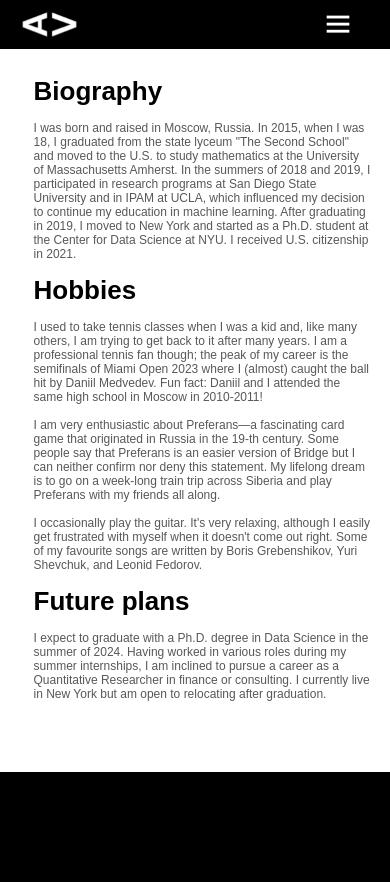
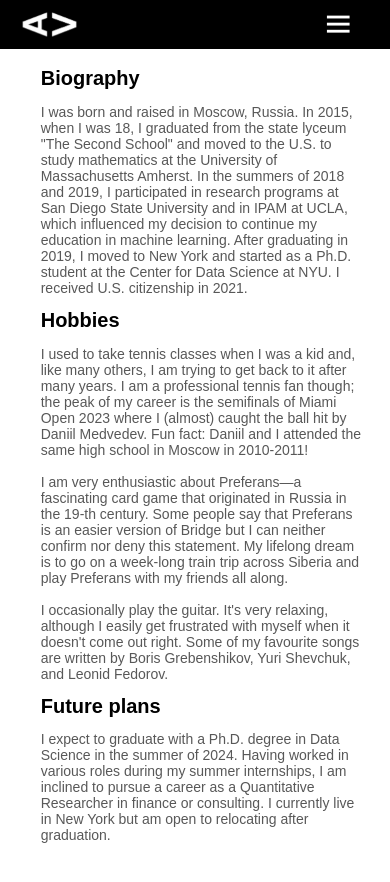
Before and after one commit to avysogorets/website, a plain HTML site: page aboutme.html in a window 390 px wide. Before the commit the page ends 844 px from the top, so only its background shows below. Drawn offline with nearby package versions, Linux system fonts and the light colour scheme.

Commit message:
initial commit

```diff
--- a/aboutme.html
+++ b/aboutme.html
@@ -30,7 +30,7 @@
         </nav>
         <menu>
             <div class="menu-icon">
-                <i class='bx bx-menu' style="color:white;font-size:34px;cursor:pointer;margin-right:10%;"></i>
+                <i class='bx bx-menu' style="color:white;font-size:34px;cursor:pointer;margin-right:15px;"></i>
             </div>
             <ul class="menu-dropdown" style="background:black;">
                 <li><a href="/index.html" style="--i:0" class="menu-option-vert">Home</a></li>
@@ -45,8 +45,8 @@
         <div class="side-panel" style="height:calc(100vh - 48px);position:sticky;top:48px">
             <img src="/imgs/me/Artem-Vysogorets-l.PNG" style="height:100%; animation: fadeIn 2s ease forwards;">
         </div>
-        <div class="content" style="--c:white;--j:start">
-            <div class="big-text" style="--c:black;font-size:26px;">
+        <div class="content" style="--c:white;">
+            <div class="big-text" style="--c:black;">
                 Biography
             </div>
             <div class="small-text" style="--c:rgb(88, 88, 88);--d:0">
@@ -57,7 +57,7 @@
                 After graduating in 2019, I moved to New York and started as a Ph.D. student
                 at the Center for Data Science at NYU. I received U.S. citizenship in 2021.
             </div>
-            <div class="big-text" style="--c:black;font-size:26px;">
+            <div class="big-text" style="--c:black;">
                 Hobbies
             </div>
             <div class="small-text" style="--c:rgb(88, 88, 88);--d:0">
@@ -74,7 +74,7 @@
                 I occasionally play the guitar. It's very relaxing, although I easily get frustrated with myself when it doesn't come out right.
                 Some of my favourite songs are written by Boris Grebenshikov, Yuri Shevchuk, and Leonid Fedorov.
             </div>
-            <div class="big-text" style="--c:black;font-size:26px;">
+            <div class="big-text" style="--c:black;">
                 Future plans
             </div>
             <div class="small-text" style="--c:rgb(88, 88, 88);--d:0; margin-bottom: 45px;">
--- a/style.css
+++ b/style.css
@@ -17,9 +17,7 @@
     top: 0px;
     width: 100%;
     padding-left: 3%;
-    padding-right: 0;
-    /*padding-top: 10px;
-    padding-bottom: 10px;*/
+    padding-right: 3%;
     background: black;
     display: flex;
     justify-content: space-around;
@@ -89,13 +87,13 @@
 .content {
     height: 100%;
     background: var(--c);
-    margin-top: 5%;
-    margin-bottom: 5%;
-    margin-left: 5%;
-    margin-right:5%;
+    margin-top: 3%;
+    margin-bottom: 3%;
+    margin-left: 7%;
+    margin-right: 7%;
     flex-direction: column;
     display: flex;
-    justify-content: var(--j);
+    justify-content: start;
 }
 
 
@@ -138,7 +136,7 @@
     padding-right: 2%;
     font-weight: 700;
     color: var(--c);
-    font-size: 20px;
+    font-size: 22px;
     opacity: 0;
     animation: slideLeft 0.5s ease forwards;
     animation-delay: calc(0.4s + calc(0.1s * var(--d)));
@@ -153,7 +151,7 @@
     padding-right: 0;
     font-weight: 100;
     color: var(--c);
-    font-size: 16px;
+    font-size: 18px;
     opacity: 0;
     animation: slideLeft 0.5s ease forwards;
     animation-delay: calc(0.4s + calc(0.1s * var(--d)));
@@ -259,7 +257,7 @@
     display: none;
     text-align: right;
     width:150px;
-    align-content: center;
+    align-content: right;
     vertical-align: middle;
     background: transparent;
 }
@@ -293,7 +291,7 @@
     max-height: 100px;
     display: inline-block;
     position: relative;
-    margin-right: 20px;
+    margin-right: 8px;
 }
 
 
@@ -358,7 +356,7 @@
     .giant-text {font-size: 28px;}
     .big-text {font-size: 20px;}
     .middle-text {font-size: 16px;}
-    .small-text {font-size: 12px;}
+    .small-text {font-size: 14px;}
     .body {overflow-y: visible;}
     .home-sci {justify-content: space-between;
         margin-top: 15%;
@@ -366,5 +364,5 @@
     .paper {margin-left: 20px;
         max-width: 100%;
         margin-top:1%;}
-    .paper-icon {height: 80%;}
+    .paper-icon {height: 85%;}
 }
```
Also changed, not shown: blog.html (+5 -5 lines), index.html (+2 -2 lines), publications.html (+2 -2 lines).
